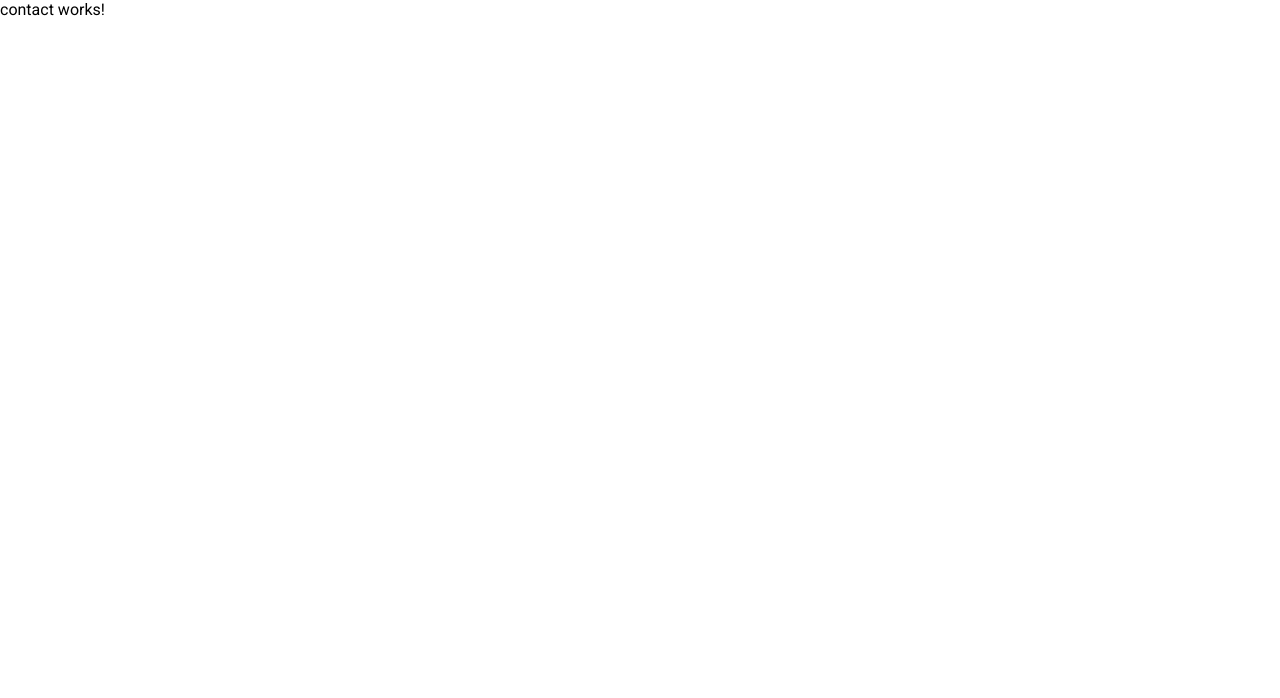
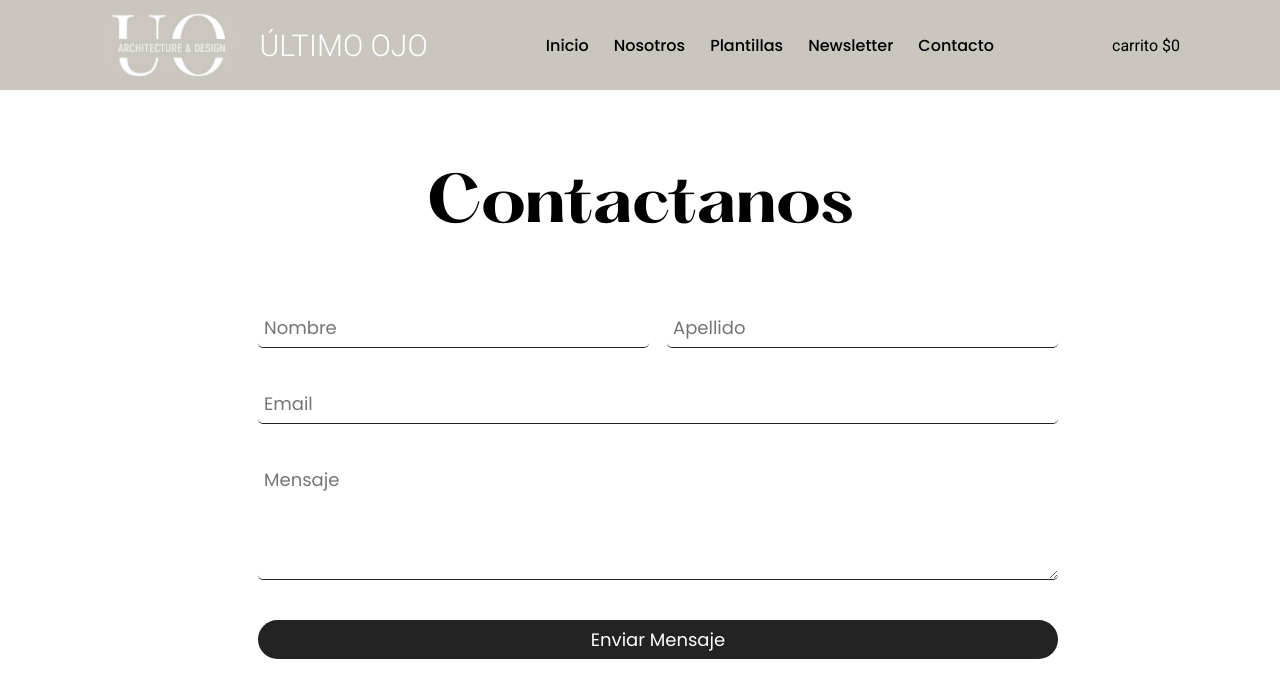
Before and after one commit to LeoPopolo/UltimoOjoWeb, an Angular app: page /contact in a window 1280 px wide. Shown: the top 698 px of the page. Built offline with nearby package versions, Linux system fonts and the light colour scheme.

Commit message:
contact + textarea + about

```diff
--- /dev/null
+++ b/src/app/web/components/textarea/textarea.component.html
@@ -0,0 +1 @@
+<textarea class="Textarea" [rows]="rows" [cols]="cols" [placeholder]="placeholderValue"></textarea>
--- /dev/null
+++ b/src/app/web/components/textarea/textarea.component.scss
@@ -0,0 +1,14 @@
+@use '../../../styles/tools.scss' as tools;
+
+.Textarea {
+    width: 100%;
+    height: 120px;
+    border-radius: 5px;
+    border-bottom: 1px solid tools.colors(blackOne);
+    outline: none;
+    font-size: tools.fontSizes(s);
+    font-family: 'Poppins', sans-serif;
+    color: tools.colors(blackOne);
+    margin: tools.spacing(s);
+    padding: tools.spacing(xxs);
+}
--- a/src/app/web/layouts/about/about.component.html
+++ b/src/app/web/layouts/about/about.component.html
@@ -1 +1,22 @@
-<p>about works!</p>
+<main class="Main">
+  <app-navbar class="Main__navbar" />
+
+  <section class="Main__body">
+    <section class="Main__body__welcome">
+      <h1 class="Main__body__welcome__title">Conocé un poco sobre mi</h1>
+      <button class="Main__body__welcome__button">Ver más</button>
+    </section>
+    <section class="Main__body__banner"></section>
+  </section>
+  <section class="Main__about">
+    <p class="Main__about__text">
+      Somos Madre e hija, unidas por nuestra pasion por el diseño en todas sus
+      presentaciones. Arquitecta y Diseñadora trabajando juntas para llevar a
+      cabo las ideas de nuestros clientes a través de un diseño vanguardista y
+      funcional teniendo en cuenta cada detalle para obtener un resultado
+      íntegro. Si llegaste hasta aquí es porque probablemente necesites renovar,
+      crear tu espacio o simplemente quieres emprender en el rubro y no sabes
+      por donde comenzar! cualquiera que sea la razón no dudes en contactarnos.
+    </p>
+  </section>
+</main>
--- a/src/app/web/layouts/about/about.component.scss
+++ b/src/app/web/layouts/about/about.component.scss
@@ -0,0 +1,64 @@
+@use "../../../styles/tools.scss" as tools;
+
+.Main {
+  display: flex;
+  flex-direction: column;
+  height: 100%;
+  text-align: center;
+  justify-content: center;
+
+  &__body {
+    display: grid;
+    grid-template-columns: 60% 40%;
+    height: 100%;
+
+    &__welcome {
+      background-color: #ffff;
+      display: flex;
+      flex-direction: column;
+      align-items: center;
+      justify-content: center;
+      position: relative;
+      gap: 100px;
+
+      &__title {
+        font-size: tools.spacing(xxl);
+        font-family: "Hatton";
+        font-weight: lighter;
+        text-align: center;
+      }
+
+      &__button {
+        background-color: tools.colors(beigeOne);
+        border-radius: 100px;
+        padding: 15px 35px;
+        font-size: 25px;
+        font-family: "Hatton";
+        font-weight: lighter;
+      }
+    }
+
+    &__banner {
+      background: url("https://picsum.photos/200/300");
+      background-size: cover;
+      width: 100%;
+      height: 100%;
+    }
+  }
+  &__about {
+    width: 100%;
+    display: flex;
+    align-items: center;
+    justify-content: center;
+    padding:80px;
+
+    &__text{
+        font-size: tools.fontSizes(m);
+        font-family: "Poppins", sans-serif;
+        font-weight: lighter;
+        text-align: center;
+        margin: 0px 250px;
+    }
+
+  }
+}
--- a/src/app/web/layouts/contact/contact.component.html
+++ b/src/app/web/layouts/contact/contact.component.html
@@ -1 +1,19 @@
-<p>contact works!</p>
+<main class="Main">
+  <app-navbar class="Main__navbar" />
+
+  <section class="Main__body">
+    <section class="Main__body__form">
+      <h1 class="Main__body__form__title">Contactanos</h1>
+
+      <form class="Main__body__form__inputs">
+        <section class="Main__body__form__inputs__name">
+          <app-input placeholderValue="Nombre"></app-input>
+          <app-input placeholderValue="Apellido"></app-input>
+        </section>
+        <app-input [placeholderValue]="'Email'"></app-input>
+        <app-textarea placeholderValue="Mensaje"></app-textarea>
+        <app-button [text]="'Enviar Mensaje'"></app-button>
+      </form>
+    </section>
+  </section>
+</main>
--- a/src/app/web/layouts/contact/contact.component.scss
+++ b/src/app/web/layouts/contact/contact.component.scss
@@ -0,0 +1,46 @@
+@use "../../../styles/tools.scss" as tools;
+
+.Main {
+  display: flex;
+  flex-direction: column;
+  height: 100%;
+
+  &__body {
+    display: grid;
+    height: 100%;
+
+    &__form {
+      background-color: #fff;
+      display: flex;
+      flex-direction: column;
+      align-items: center;
+      justify-content: center;
+      position: relative;
+      gap: tools.spacing(xxl);
+      margin-bottom: tools.spacing(xxl);
+
+      &__title {
+        font-size: tools.fontSizes(xl);
+        font-family: "Hatton";
+        font-weight: lighter;
+        text-align: center;
+      }
+
+      &__inputs {
+        width: 800px;
+        display: flex;
+        flex-wrap: wrap;
+        flex-direction: column;
+        margin: 5px;
+
+        &__name {
+          width: 100%;
+          display: grid;
+          grid-template-columns: 1fr 1fr;
+          flex-wrap: nowrap;
+          gap: tools.spacing(s);
+        }
+      }
+    }
+  }
+}
```
Also changed, not shown: src/app/web/components/textarea/textarea.component.ts (added, +14 -0 lines), src/app/web/layouts/about/about.component.ts (+6 -5 lines), src/app/web/layouts/contact/contact.component.ts (+9 -5 lines), src/app/web/layouts/subscription/subscription.component.scss (+8 -6 lines).
